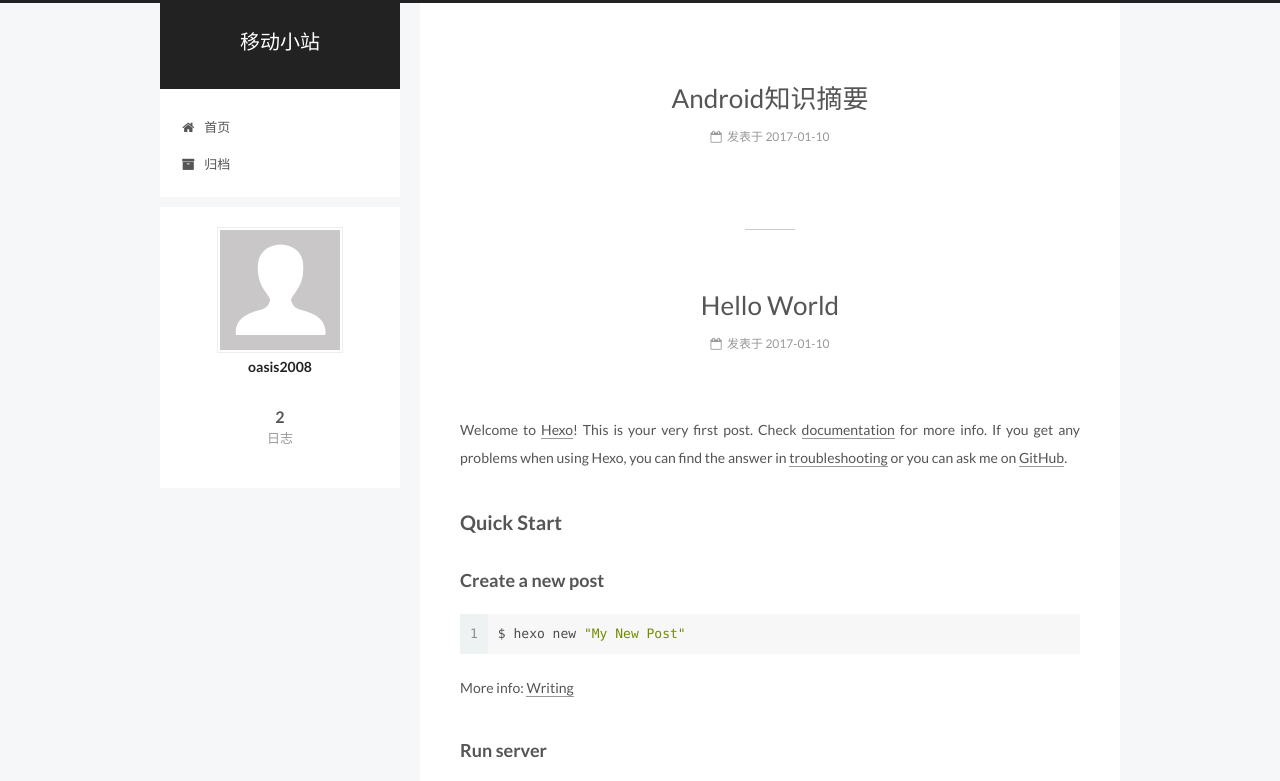
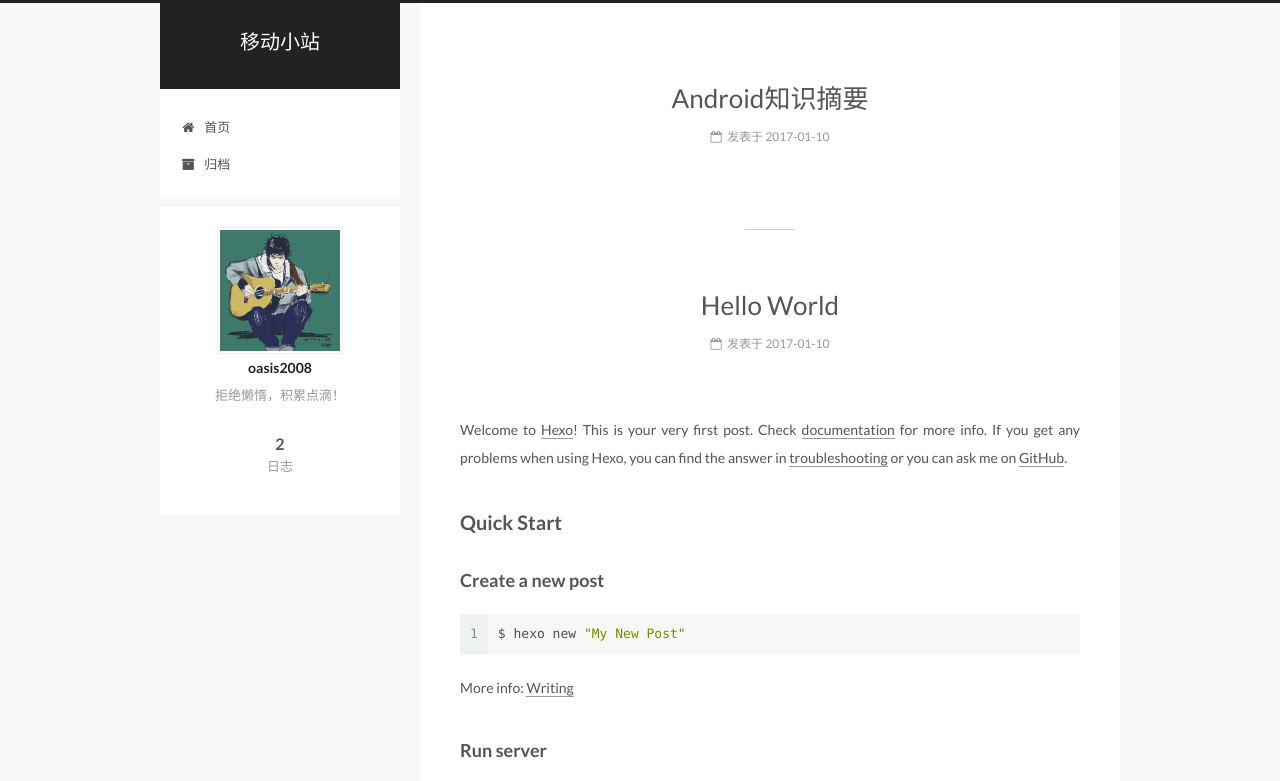
Before and after one commit to oasis2008/oasis2008.github.io, a plain HTML site: page index.html in a window 1280 px wide. Shown: the top 781 px of the page. Drawn offline with Linux system fonts and the light colour scheme.

Commit message:
Site updated: 2017-01-11 15:38:16

```diff
--- a/css/main.css
+++ b/css/main.css
@@ -1686,7 +1686,7 @@ pre .javascript .function {
   width: 4px;
   height: 4px;
   border-radius: 50%;
-  background: #ff5bf0;
+  background: #57ffff;
 }
 .links-of-blogroll {
   font-size: 13px;
--- a/index.html
+++ b/index.html
@@ -84,12 +84,15 @@
 
 
 
+<meta name="description" content="拒绝懒惰，积累点滴！">
 <meta property="og:type" content="website">
 <meta property="og:title" content="移动小站">
 <meta property="og:url" content="http://yoursite.com/index.html">
 <meta property="og:site_name" content="移动小站">
+<meta property="og:description" content="拒绝懒惰，积累点滴！">
 <meta name="twitter:card" content="summary">
 <meta name="twitter:title" content="移动小站">
+<meta name="twitter:description" content="拒绝懒惰，积累点滴！">
 
 
 
@@ -233,7 +236,7 @@
   <span style="display:none" itemprop="author" itemscope itemtype="http://schema.org/Person">
     <meta itemprop="name" content="oasis2008">
     <meta itemprop="description" content="">
-    <meta itemprop="image" content="/images/avatar.gif">
+    <meta itemprop="image" content="/uploads/avatar.jpg">
   </span>
 
   <span style="display:none" itemprop="publisher" itemscope itemtype="http://schema.org/Organization">
@@ -351,7 +354,7 @@
   <span style="display:none" itemprop="author" itemscope itemtype="http://schema.org/Person">
     <meta itemprop="name" content="oasis2008">
     <meta itemprop="description" content="">
-    <meta itemprop="image" content="/images/avatar.gif">
+    <meta itemprop="image" content="/uploads/avatar.jpg">
   </span>
 
   <span style="display:none" itemprop="publisher" itemscope itemtype="http://schema.org/Organization">
@@ -497,10 +500,10 @@
       <section class="site-overview sidebar-panel sidebar-panel-active">
         <div class="site-author motion-element" itemprop="author" itemscope itemtype="http://schema.org/Person">
           <img class="site-author-image" itemprop="image"
-               src="/images/avatar.gif"
+               src="/uploads/avatar.jpg"
                alt="oasis2008" />
           <p class="site-author-name" itemprop="name">oasis2008</p>
-          <p class="site-description motion-element" itemprop="description"></p>
+          <p class="site-description motion-element" itemprop="description">拒绝懒惰，积累点滴！</p>
         </div>
         <nav class="site-state motion-element">
 
```
Also changed, not shown: 2017/01/10/Android知识摘要/index.html (+6 -3 lines), 2017/01/10/hello-world/index.html (+3 -3 lines), archives/2017/01/index.html (+5 -2 lines), archives/2017/index.html (+5 -2 lines), archives/index.html (+5 -2 lines), images/avatar.gif (deleted), images/avatar.jpg (added), uploads/avatar.jpg (added).
